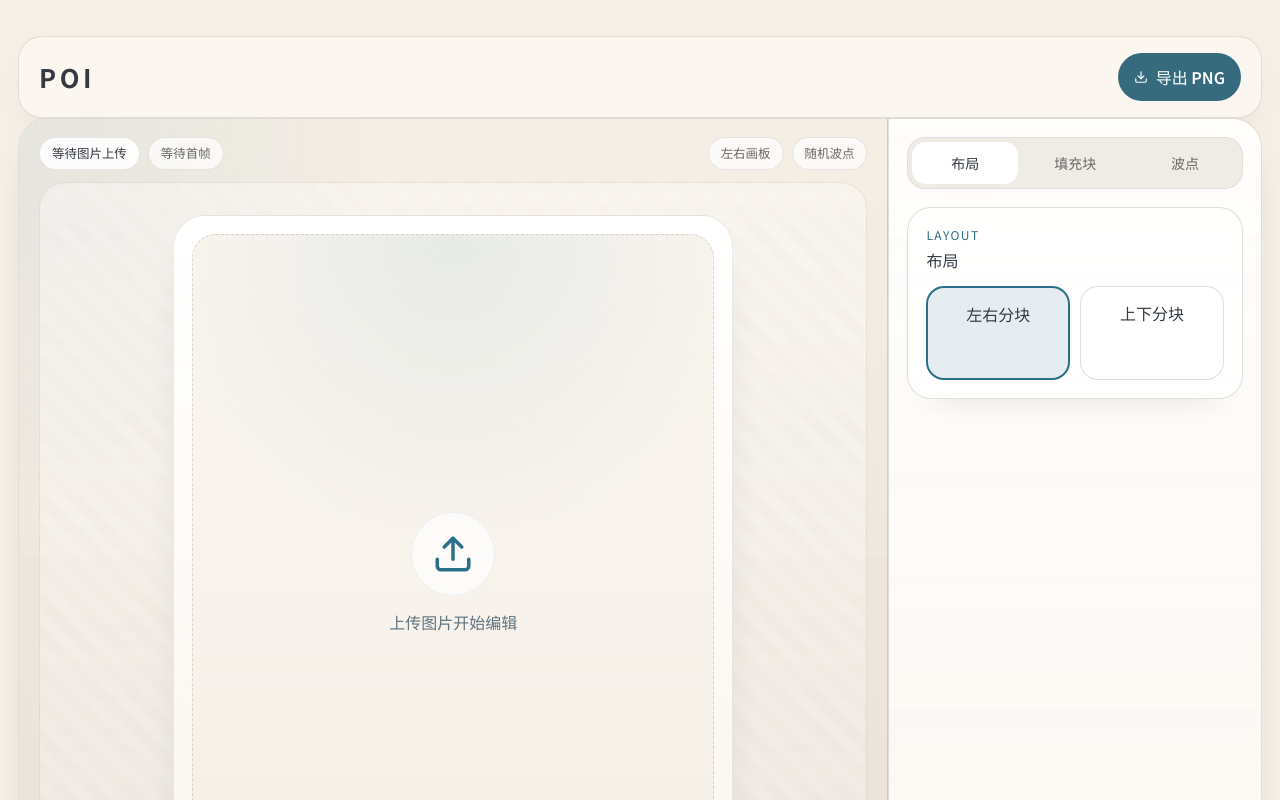
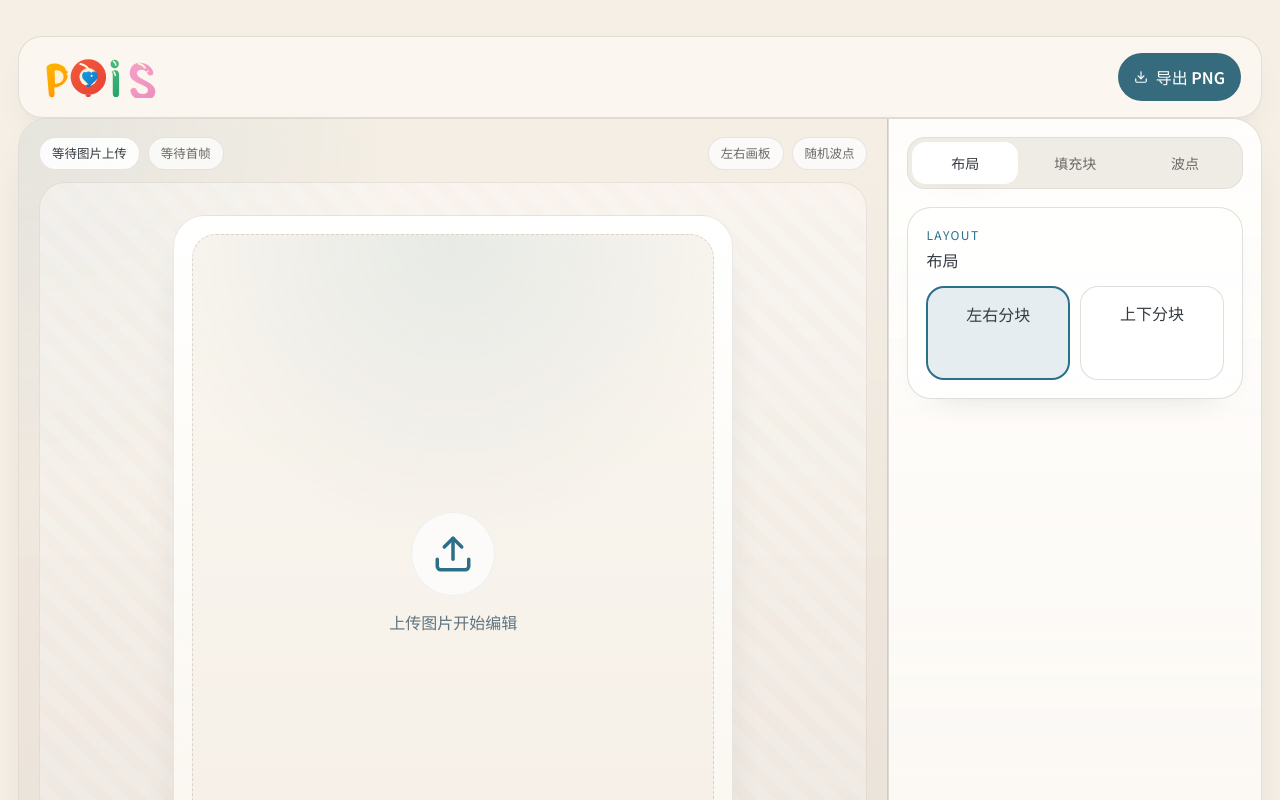
Before and after one commit to jobmake77/pois, a React (Vite) app: page / in a window 1280 px wide. Shown: the top 800 px of the page. Built offline with nearby package versions, Linux system fonts and the light colour scheme.

Commit message:
Add POiS brand logo assets

```diff
--- a/index.html
+++ b/index.html
@@ -15,7 +15,7 @@
     <link rel="manifest" href="/manifest.webmanifest" />
     <meta name="apple-mobile-web-app-capable" content="yes" />
     <meta name="apple-mobile-web-app-status-bar-style" content="black-translucent" />
-    <title>Pois Art</title>
+    <title>POiS</title>
   </head>
   <body>
     <div id="root"></div>
--- a/public/sw.js
+++ b/public/sw.js
@@ -1,5 +1,5 @@
-const CACHE_NAME = "pois-art-v1";
-const APP_SHELL = ["/", "/manifest.webmanifest", "/icon.svg"];
+const CACHE_NAME = "pois-art-v2";
+const APP_SHELL = ["/", "/manifest.webmanifest", "/icon.svg", "/pois-logo.svg"];
 
 self.addEventListener("install", (event) => {
   event.waitUntil(
--- a/src/components/EditorScreen.tsx
+++ b/src/components/EditorScreen.tsx
@@ -638,7 +638,12 @@ export function EditorScreen({
     <main className="screen editor-screen editor-reference-screen">
       <header className="editor-header editor-reference-toolbar">
         <div className="editor-header-left">
-          <div className="reference-brand">POI</div>
+          <img
+            src="/pois-logo.svg"
+            alt="POiS"
+            className="reference-brand-mark"
+            draggable="false"
+          />
         </div>
 
         <div className="editor-header-actions">
--- a/src/styles.css
+++ b/src/styles.css
@@ -410,6 +410,13 @@ img {
   font-weight: 800;
   letter-spacing: 0.14em;
   color: var(--ink);
+}
+
+.reference-brand-mark {
+  display: block;
+  width: auto;
+  height: 42px;
+  user-select: none;
 }
 
 .inline-select {
```
Also changed, not shown: public/icon.svg, public/manifest.webmanifest, public/pois-logo.svg (added).
